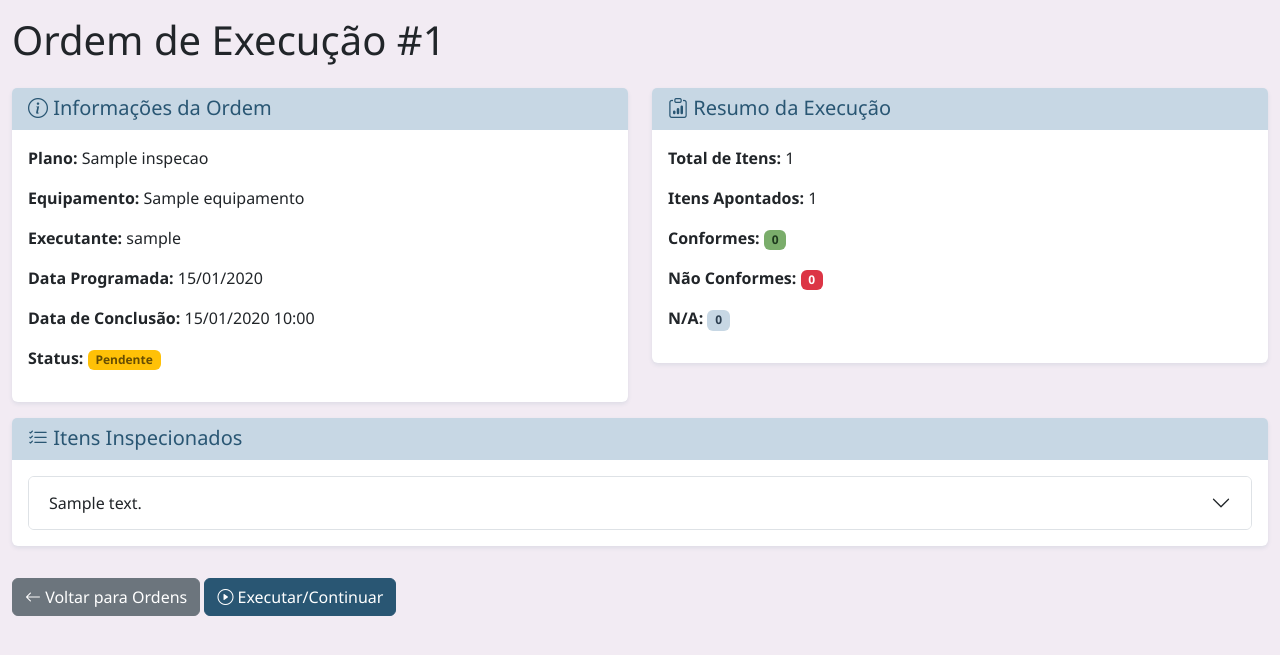
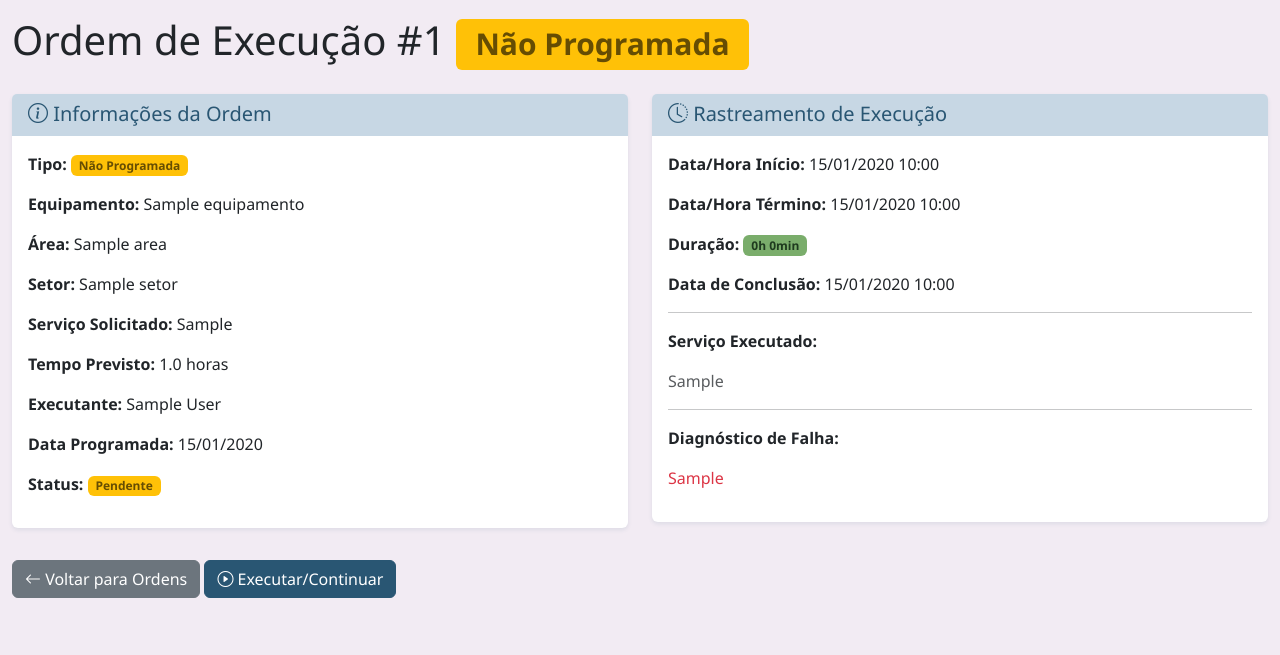
Before and after one commit to jcsouzadev/PlanCheck, a Flask app: page /ordens/1 in a window 1280 px wide. Shown: the part 110-765 px from the top of the page. Run offline with Flask 3, Linux system fonts and the light colour scheme; a user stored in the database is signed in; tables that the repository leaves empty hold one stand-in row (values such as "Sample post").

Commit message:
Add templates for displaying non-scheduled maintenance orders
Update `ver_ordem.html` to include conditional rendering for scheduled and non-scheduled orders, displaying relevant information and badges for each type.

Replit-Commit-Author: Agent
Replit-Commit-Session-Id: 4f882a3d-8ae1-42ec-80e5-675a41a13642
Replit-Commit-Checkpoint-Type: full_checkpoint
Replit-Commit-Screenshot-Url: https://storage.googleapis.com/screenshot-production-us-central1/cc179dff-f5f1-4a30-a98d-f458b5e00ebe/4f882a3d-8ae1-42ec-80e5-675a41a13642/qEWAbeY

```diff
--- a/templates/ver_ordem.html
+++ b/templates/ver_ordem.html
@@ -11,7 +11,14 @@
                 <li class="breadcrumb-item active">Ordem #{{ ordem.id }}</li>
             </ol>
         </nav>
-        <h1 class="mb-4">Ordem de Execução #{{ ordem.id }}</h1>
+        <h1 class="mb-4">
+            Ordem de Execução #{{ ordem.id }}
+            {% if ordem.tipo_ordem == 'programada' %}
+            <span class="badge bg-primary">Programada</span>
+            {% else %}
+            <span class="badge bg-warning text-dark">Não Programada</span>
+            {% endif %}
+        </h1>
     </div>
 </div>
 
@@ -22,11 +29,38 @@
                 <h5 class="mb-0"><i class="bi bi-info-circle"></i> Informações da Ordem</h5>
             </div>
             <div class="card-body">
-                <p><strong>Plano:</strong> {{ ordem.plano.titulo if ordem.plano else '-' }}</p>
-                <p><strong>Equipamento:</strong> {{ ordem.plano.equipamento.nome if ordem.plano and ordem.plano.equipamento else '-' }}</p>
-                <p><strong>Executante:</strong> {{ ordem.executante.username if ordem.executante else '-' }}</p>
+                <p><strong>Tipo:</strong>
+                    {% if ordem.tipo_ordem == 'programada' %}
+                    <span class="badge bg-primary">Programada</span>
+                    {% else %}
+                    <span class="badge bg-warning text-dark">Não Programada</span>
+                    {% endif %}
+                </p>
+
+                {% if ordem.tipo_ordem == 'programada' %}
+                    <p><strong>Plano:</strong> {{ ordem.plano.titulo if ordem.plano else '-' }}</p>
+                    <p><strong>Equipamento:</strong> {{ ordem.plano.equipamento.nome if ordem.plano and ordem.plano.equipamento else '-' }}</p>
+                {% else %}
+                    {# Ordem Não Programada - Mostrar hierarquia navegacional #}
+                    {% if ordem.equipamento_direto %}
+                    <p><strong>Equipamento:</strong> {{ ordem.equipamento_direto.nome }}</p>
+                    {% endif %}
+                    {% if ordem.area %}
+                    <p><strong>Área:</strong> {{ ordem.area.nome }}</p>
+                    {% endif %}
+                    {% if ordem.setor %}
+                    <p><strong>Setor:</strong> {{ ordem.setor.nome }}</p>
+                    {% endif %}
+                    {% if ordem.servico_solicitado %}
+                    <p><strong>Serviço Solicitado:</strong> {{ ordem.servico_solicitado }}</p>
+                    {% endif %}
+                    {% if ordem.tempo_previsto %}
+                    <p><strong>Tempo Previsto:</strong> {{ ordem.tempo_previsto }} horas</p>
+                    {% endif %}
+                {% endif %}
+
+                <p><strong>Executante:</strong> {{ ordem.executante.nome if ordem.executante else ordem.executante.username if ordem.executante else '-' }}</p>
                 <p><strong>Data Programada:</strong> {{ ordem.data_programada.strftime('%d/%m/%Y') if ordem.data_programada else '-' }}</p>
-                <p><strong>Data de Conclusão:</strong> {{ ordem.data_conclusao.strftime('%d/%m/%Y %H:%M') if ordem.data_conclusao else '-' }}</p>
                 <p><strong>Status:</strong>
                     {% if ordem.status == 'pendente' %}
                     <span class="badge bg-warning text-dark">Pendente</span>
@@ -39,7 +73,57 @@
             </div>
         </div>
     </div>
+
     <div class="col-md-6">
+        <div class="card mb-3">
+            <div class="card-header">
+                <h5 class="mb-0"><i class="bi bi-clock-history"></i> Rastreamento de Execução</h5>
+            </div>
+            <div class="card-body">
+                {% if ordem.data_hora_inicio %}
+                <p><strong>Data/Hora Início:</strong> {{ ordem.data_hora_inicio.strftime('%d/%m/%Y %H:%M') }}</p>
+                {% else %}
+                <p><strong>Data/Hora Início:</strong> <span class="text-muted">Não iniciada</span></p>
+                {% endif %}
+
+                {% if ordem.data_hora_fim %}
+                <p><strong>Data/Hora Término:</strong> {{ ordem.data_hora_fim.strftime('%d/%m/%Y %H:%M') }}</p>
+                {% else %}
+                <p><strong>Data/Hora Término:</strong> <span class="text-muted">Em andamento</span></p>
+                {% endif %}
+
+                {% if ordem.data_hora_inicio and ordem.data_hora_fim %}
+                {% set duracao_segundos = (ordem.data_hora_fim - ordem.data_hora_inicio).total_seconds() %}
+                {% set duracao_horas = (duracao_segundos / 3600)|int %}
+                {% set duracao_minutos = ((duracao_segundos % 3600) / 60)|int %}
+                <p><strong>Duração:</strong>
+                    <span class="badge bg-success">{{ duracao_horas }}h {{ duracao_minutos }}min</span>
+                </p>
+                {% endif %}
+
+                {% if ordem.data_conclusao %}
+                <p><strong>Data de Conclusão:</strong> {{ ordem.data_conclusao.strftime('%d/%m/%Y %H:%M') }}</p>
+                {% endif %}
+
+                {% if ordem.servico_executado %}
+                <hr>
+                <p><strong>Serviço Executado:</strong></p>
+                <p class="text-muted">{{ ordem.servico_executado }}</p>
+                {% endif %}
+
+                {% if ordem.diagnostico_falha %}
+                <hr>
+                <p><strong>Diagnóstico de Falha:</strong></p>
+                <p class="text-danger">{{ ordem.diagnostico_falha }}</p>
+                {% endif %}
+            </div>
+        </div>
+    </div>
+</div>
+
+{% if ordem.tipo_ordem == 'programada' %}
+<div class="row">
+    <div class="col-md-12">
         <div class="card mb-3">
             <div class="card-header">
                 <h5 class="mb-0"><i class="bi bi-clipboard-data"></i> Resumo da Execução</h5>
@@ -120,6 +204,7 @@
     </div>
 </div>
 {% endif %}
+{% endif %}
 
 <div class="row mt-3">
     <div class="col-12">
```
Also changed, not shown: 1 other file.
